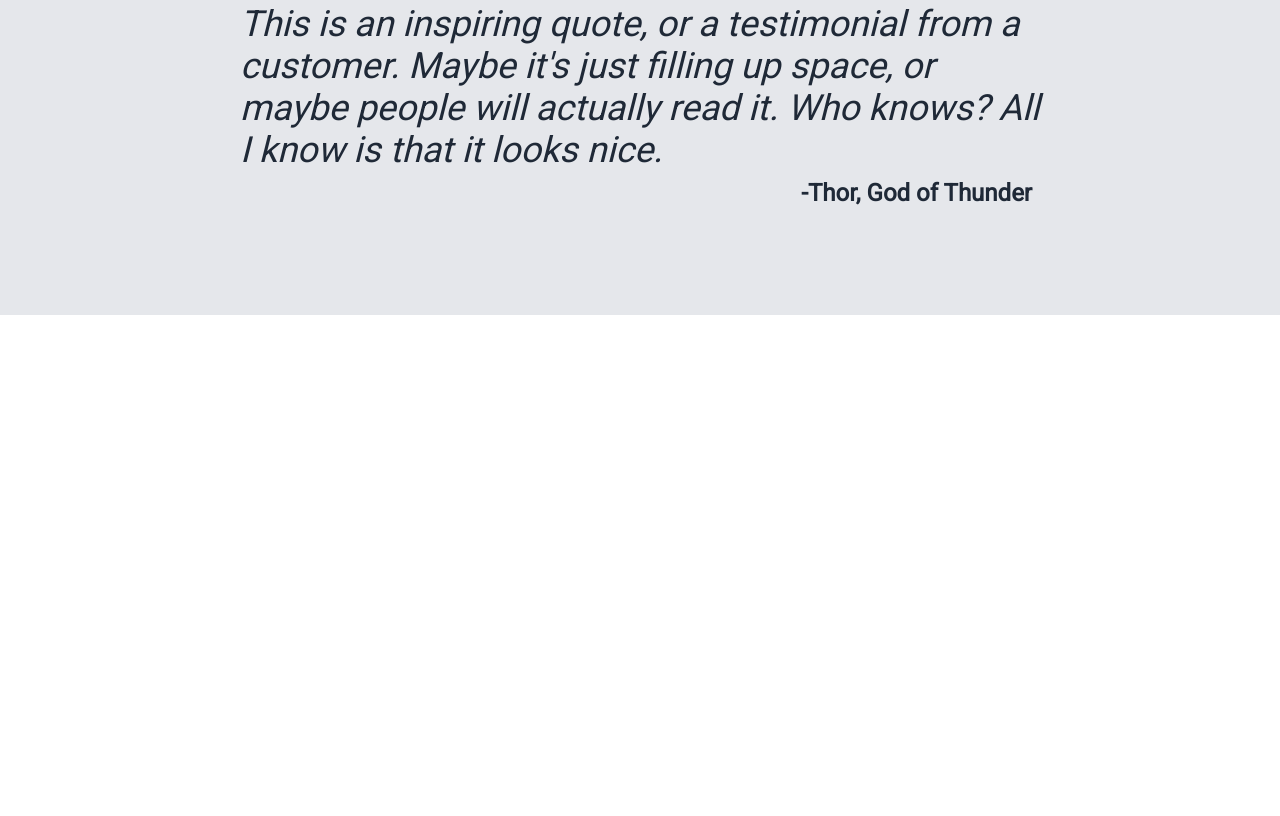
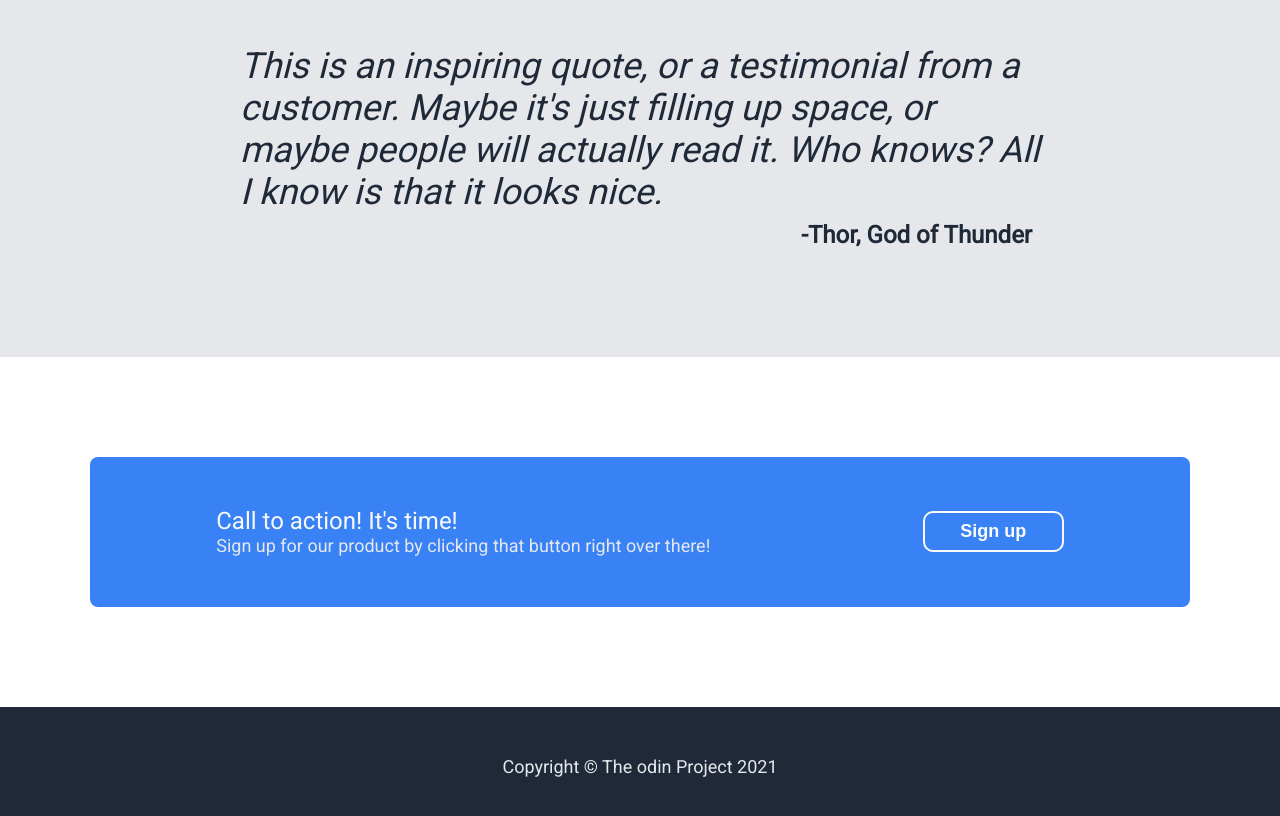
Before and after one commit to also-also/landing-page, a plain HTML site: page index.html in a window 1280 px wide. Shown: the part 1228-2044 px from the top of the page. Before the commit the page ends 1543 px from the top, so only its background shows below. Drawn offline with Linux system fonts and the light colour scheme.

Commit message:
Landing page all sections completed

```diff
--- a/index.html
+++ b/index.html
@@ -74,11 +74,18 @@
     </section>
 
     <section class="signup-section">
+        <div class="signup-container">
+        <div class="signup-content">
+            <p class="standout">Call to action! It's time!</p>
 
+                <p>Sign up for our product by clicking that button right over there!</p>
+        </div>
+
+            <button class="button signup">Sign up</button>
+    </div>
     </section>
-
     <footer class="footer">
-
+        <p>Copyright © The odin Project 2021</p>
     </footer>
 </body>
 </html>
--- a/style.css
+++ b/style.css
@@ -47,7 +47,7 @@ p {
 
 
 .image {
-    min-width: 50%;
+    min-width: 30%;
     max-width: 50%;
     margin-bottom: 75px;
     margin-left: 5%;
@@ -89,15 +89,29 @@ p {
     margin-top: 30px;
 }
 
+.footer {
+    display: flex;
+    justify-content: center;
+    align-items: center;
+    height: 120px;
+    background-color: #1F2937;
+}
+
 .button {
+    min-width: 141px;
     background-color: #3882f6;
-    color: #e5e7eb;
+    color: #f9faf8;
     border: none;
     font-size: 18px;
     font-weight:600;
     padding: 8px 30px;
     margin: 10px 0 100px;
     border-radius: 10px;
+}
+
+.signup {
+    border: 2px solid;
+    margin: 0px;
 }
 
 .title {
@@ -108,6 +122,7 @@ p {
 
 .box-section {
     margin: 100px 20px;
+    border: 1px solid black;
 
 }
 
@@ -165,3 +180,34 @@ p.align-right {
     font-weight: bold;
     padding: 8px;
 }
+
+.signup-section {
+    display: flex;
+    justify-content: center;
+    margin: 100px 20px;
+
+}
+.signup-container {
+    width: 1100px;
+    min-height: 150px;
+    display: flex;
+    justify-content: space-around;
+    align-items: center;
+    background-color: #3882F6;
+    padding: 30px 30px;
+    gap: 20px;
+    border-radius: 8px;
+
+}
+
+.signup-content {
+    display: flex;
+    flex-direction: column;
+    justify-content:space-around;
+    align-items: flex-start;
+}
+
+.standout {
+    color: #f9faf8;
+    font-size: 24px;
+}
```
